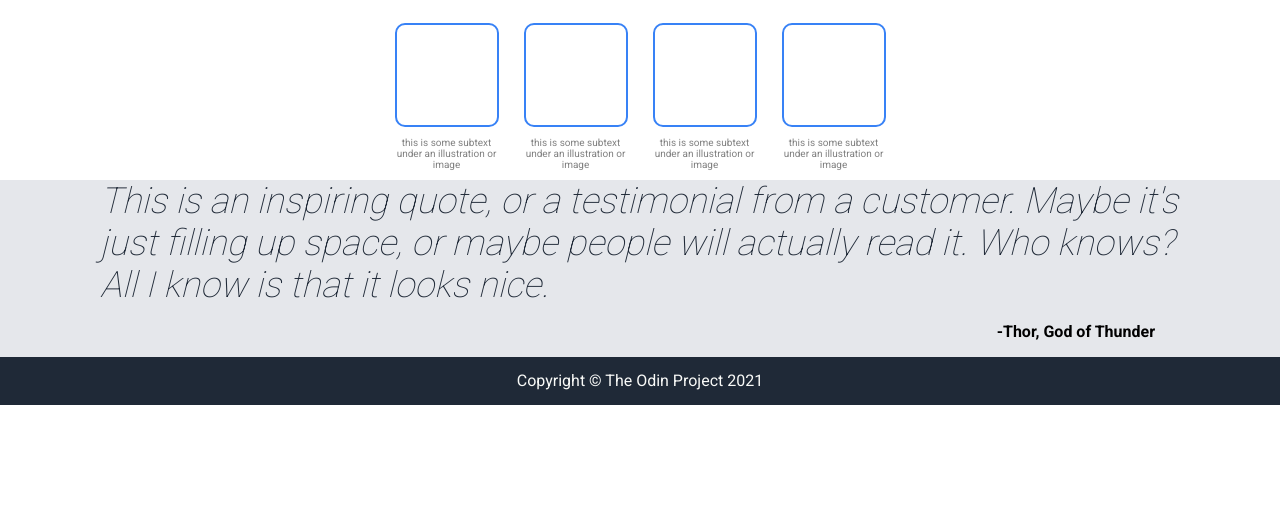
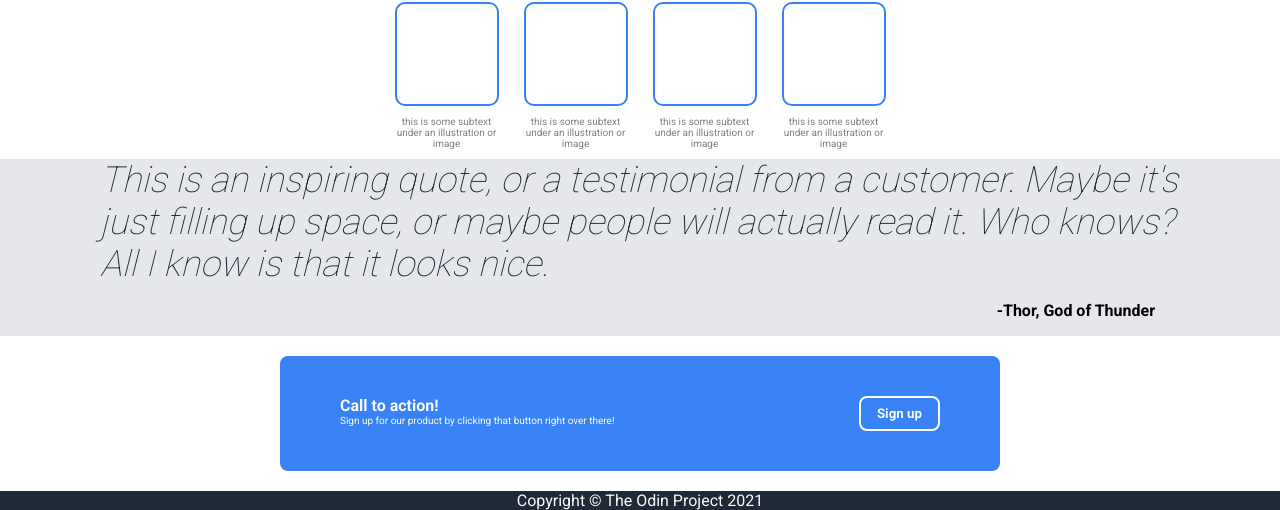
Before and after one commit to tdhorrell/odin-landing-page, a plain HTML site: page index.html in a window 1280 px wide. Shown: the part 395-905 px from the top of the page. Before the commit the page ends 800 px from the top, so only its background shows below. Drawn offline with Linux system fonts and the light colour scheme.

Commit message:
complete section 4

```diff
--- a/index.html
+++ b/index.html
@@ -57,7 +57,13 @@
     </div>
 
     <div class="fourth-section">
-
+        <div class="action-container">
+            <div class="action-text">
+                <p class="call">Call to action!</p>
+                <p class="call-subtext">Sign up for our product by clicking that button right over there!</p>
+            </div>
+            <button class="action-button">Sign up</button>
+        </div>
     </div>
 
     <div class="footer">
--- a/style.css
+++ b/style.css
@@ -199,3 +199,52 @@ button {
     width: 100%;
     margin-right: 250px;
 }
+
+/*-----------------------
+        Third Section
+------------------------*/
+
+.fourth-section {
+    display: flex;
+    flex: 0;
+    justify-content: center;
+    align-items: center;
+}
+
+.action-container {
+    background-color: #3882F6;
+    border-radius: 8px;
+    margin: 20px 0px;
+    padding: 10px;
+    display: flex;
+    justify-content: space-between;
+    width: 700px;
+    margin:
+}
+
+.action-text {
+    color: #F9FAF8;
+    margin: 30px 0px;
+    margin-left: 50px;
+}
+
+.call {
+    font-size: 16px;
+    font-weight: 700;
+    margin: 0;
+}
+
+.call-subtext {
+    font-size: 10px;
+    margin: 0;
+}
+
+.action-button {
+    color: #F9FAF8;
+    background-color: #3882F6;
+    border-width: 2px;
+    border-color: #F9FAF8;
+    border-style: solid;
+    margin: 30px 0px;
+    margin-right: 50px;
+}
```
